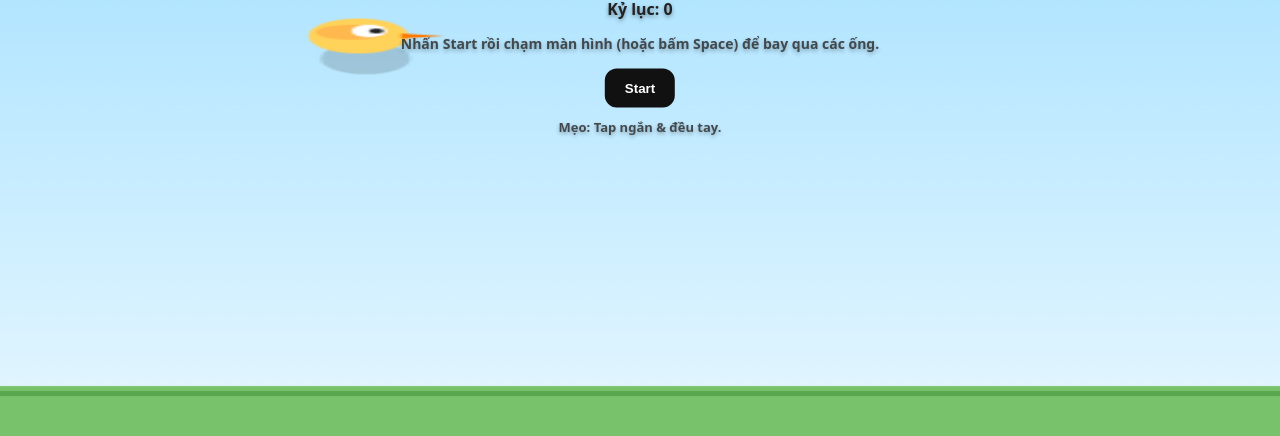
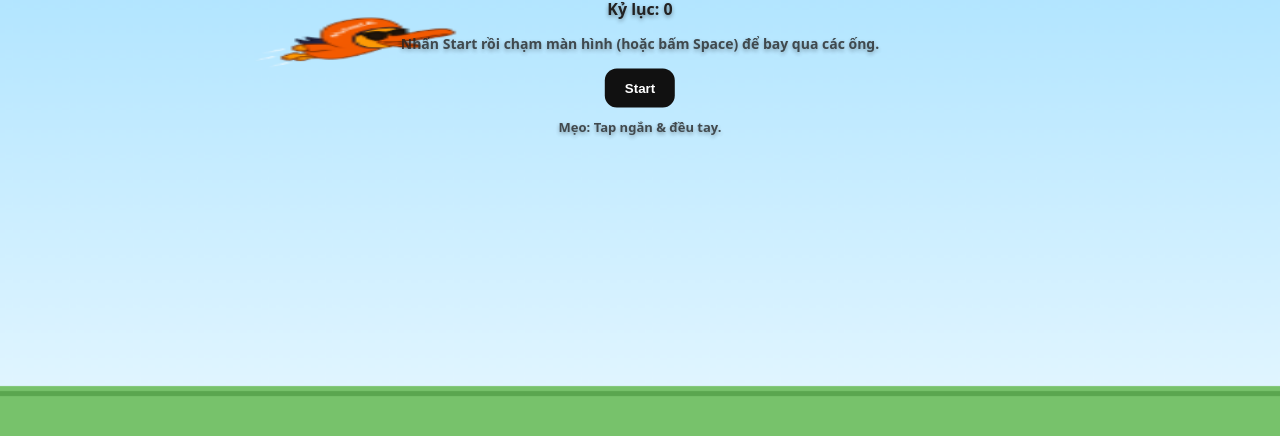
Before and after one commit to nhihta/AhaFoodBird, a plain HTML site: page index.html in a window 1280 px wide. Shown: the part 364-800 px from the top of the page. Drawn offline with Linux system fonts and the light colour scheme.

Commit message:
Add files via upload

```diff
--- a/index.html
+++ b/index.html
@@ -3,7 +3,7 @@
 <head>
 <meta charset="utf-8" />
 <meta name="viewport" content="width=device-width,initial-scale=1.0,user-scalable=no" />
-<title>Flappy Mini</title>
+<title>AhaBird</title>
 <style>
   :root { --ui:#222; --bg:linear-gradient(#88d7ff,#e6f7ff); }
   *{box-sizing:border-box} html,body{height:100%;margin:0}
@@ -24,7 +24,7 @@
   <canvas id="game"></canvas>
   <div id="score" class="hud">0</div>
   <div id="centerUI" class="hud">
-    <h1 id="title">Flappy Mini</h1>
+    <h1 id="title">AhaBird Mini</h1>
     <div id="stats"></div>
     <p id="tips">Nhấn <b>Start</b> rồi chạm màn hình (hoặc bấm Space) để bay qua các ống.</p>
     <button id="startBtn" class="btn">Start</button>
@@ -40,6 +40,11 @@
   const centerUI = document.getElementById('centerUI');
   const startBtn = document.getElementById('startBtn');
   const statsEl = document.getElementById('stats');
+const logoImg = new Image();
+logoImg.src = "logo.png"; // thay bằng tên file logo của bạn
+
+  const birdImg = new Image();
+birdImg.src = "AhaBird.png"; // tên file ảnh của bạn
 
   // Logical game size (we will scale with DPR)
   let W = 360, H = 640;
@@ -150,7 +155,12 @@
   }
 
   // Controls
-  addEventListener('touchstart', e => { e.preventDefault(); flap(); }, {passive:false});
+  addEventListener('touchstart', e => {
+  if (centerUI.style.display !== 'none' && centerUI.contains(e.target)) return; // để UI nhận click
+  e.preventDefault();
+  flap();
+}, { passive:false });
+
   addEventListener('mousedown', flap);
   addEventListener('keydown', e => {
     if(e.code === 'Space'){ e.preventDefault(); flap(); }
@@ -161,6 +171,8 @@
   });
 
   function drawBackground(){
+
+
     // sky
     const g = ctx.createLinearGradient(0,0,0,H);
     g.addColorStop(0,'#88d7ff');
@@ -172,35 +184,25 @@
     ctx.fillRect(0,H-40,W,40);
     ctx.fillStyle = '#5aa64f';
     ctx.fillRect(0,H-36,W,4);
+
+        // Vẽ logo AhaFood.AI ở góc trên
+if (logoImg.complete) {
+  const logoW = 120;  // chiều rộng logo (px)
+  const logoH = 40;   // chiều cao logo (px)
+  ctx.drawImage(logoImg, W - logoW - 10, 10, logoW, logoH);
+}
   }
 
   function drawBird(){
-    // body
-    ctx.save();
-    ctx.translate(bird.x, bird.y);
-    ctx.rotate(bird.rot);
-    // shadow
-    ctx.fillStyle = 'rgba(0,0,0,0.15)';
-    ctx.beginPath(); ctx.arc(2, bird.r+4, bird.r*0.9, 0, Math.PI*2); ctx.fill();
+     ctx.save();
+  ctx.translate(bird.x, bird.y);
+  ctx.rotate(bird.rot);
 
-    // body
-    ctx.fillStyle = '#ffd25a';
-    ctx.beginPath(); ctx.arc(0,0,bird.r,0,Math.PI*2); ctx.fill();
+  // Kích thước vẽ ảnh (có thể chỉnh scale nếu to/nhỏ quá)
+  const size = bird.r * 4.5; // 4.5 = scale, chỉnh số này để phóng to/thu nhỏ
+  ctx.drawImage(birdImg, -size/2, -size/2, size, size);
 
-    // wing
-    ctx.fillStyle = '#ffb84d';
-    const wingY = Math.sin(frame*0.35)*3;
-    ctx.beginPath(); ctx.ellipse(-2, wingY, 10, 6, 0, 0, Math.PI*2); ctx.fill();
-
-    // eye
-    ctx.fillStyle='#fff'; ctx.beginPath(); ctx.arc(3,-4,5,0,Math.PI*2); ctx.fill();
-    ctx.fillStyle='#222'; ctx.beginPath(); ctx.arc(5,-4,2,0,Math.PI*2); ctx.fill();
-
-    // beak
-    ctx.fillStyle='#ff7a00';
-    ctx.beginPath(); ctx.moveTo(bird.r-2, -2); ctx.lineTo(bird.r+10, 0); ctx.lineTo(bird.r-2, 2); ctx.closePath(); ctx.fill();
-
-    ctx.restore();
+  ctx.restore();
   }
 
   function drawPipes(){
```
Also changed, not shown: AhaBird.png (added), logo.png (added).
